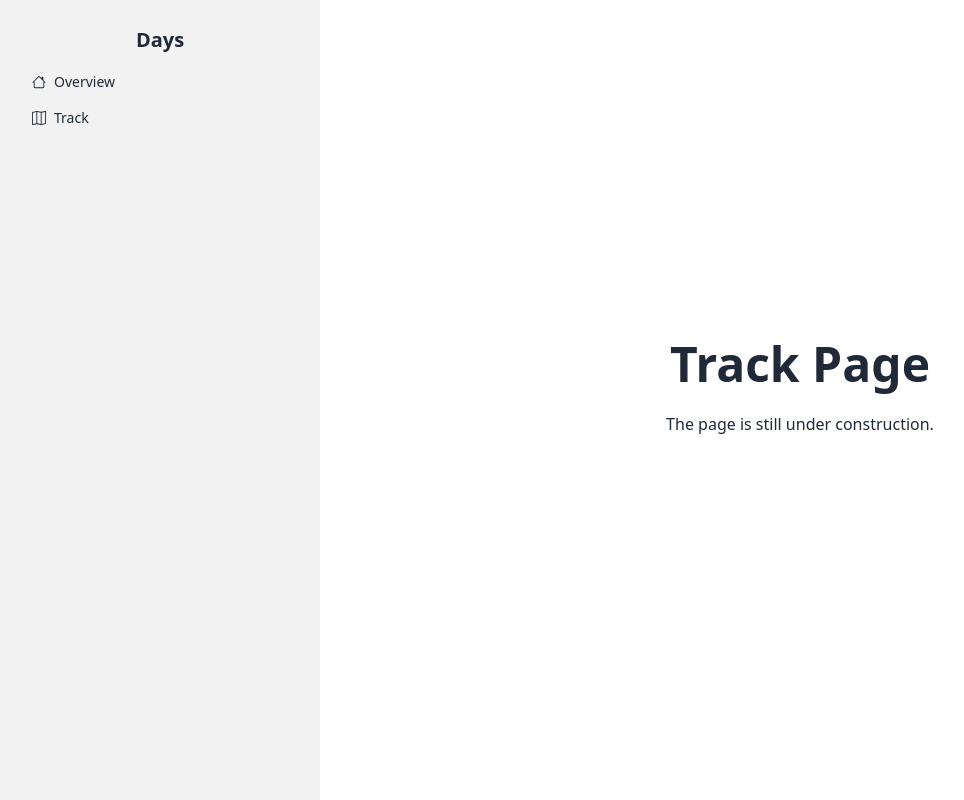
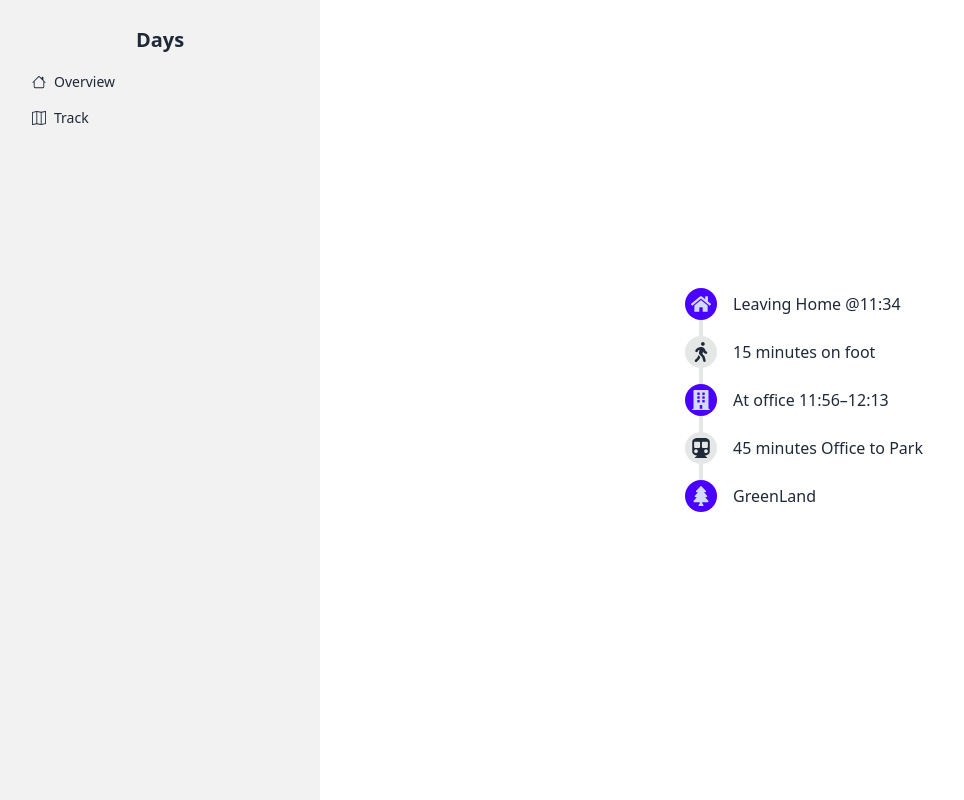
Before and after one commit to MountComb/days, a React (Vite) app in the folder frontend/: page /track in a window 1280 px wide. Shown: the whole page, without its empty margins (0-964 px from the left). Built offline with nearby package versions, Linux system fonts and the light colour scheme.

Commit message:
create a timeline view

```diff
--- a/frontend/src/TrackPage.tsx
+++ b/frontend/src/TrackPage.tsx
@@ -1,13 +1,45 @@
+import { FaBuilding, FaHome, FaSubway, FaTree, FaWalking } from "react-icons/fa";
+
 export default function TrackPage() {
     return (
         <main>
             <div className="hero min-h-screen">
                 <div className="hero-content text-center">
                     <div className="max-w-lg">
-                        <h1 className="text-5xl font-bold">Track Page</h1>
-                        <p className="py-6">
-                            The page is still under construction.
-                        </p>
+
+                        <ul className="timeline timeline-vertical timeline-compact">
+                            <li>
+                                <div className="timeline-middle size-8 p-1.5 mx-3 rounded-full text-xl bg-primary text-primary-content"><FaHome /></div>
+                                <div className="timeline-end">Leaving Home @11:34</div>
+                                <hr className="bg-base-300 rounded-none min-h-2" />
+                            </li>
+                            <li>
+                                <hr className="bg-base-300 rounded-none min-h-2" />
+                                <div className="timeline-middle size-8 p-1.5 mx-3 rounded-full text-xl bg-base-300 text-base-content"><FaWalking /></div>
+                                <div className="timeline-end">15 minutes on foot</div>
+                                <hr className="bg-base-300 rounded-none min-h-2" />
+                            </li>
+                            <li>
+                                <hr className="bg-base-300 rounded-none min-h-2" />
+                                <div className="timeline-middle size-8 p-1.5 mx-3 rounded-full text-xl bg-primary text-primary-content"><FaBuilding /></div>
+                                {/* <div className="timeline-middle w-8 h-0 mx-3"></div> */}
+                                <div className="timeline-end">At office 11:56<>&ndash;</>12:13</div>
+                                <hr className="bg-base-300 rounded-none min-h-2" />
+                            </li>
+                            <li>
+                                <hr className="bg-base-300 rounded-none min-h-2" />
+                                <div className="timeline-middle size-8 p-1.5 mx-3 rounded-full text-xl bg-base-300 text-base-content"><FaSubway /></div>
+                                <div className="timeline-end">45 minutes Office to Park</div>
+                                <hr className="bg-base-300 rounded-none min-h-2" />
+                            </li>
+                            <li>
+                                <hr className="bg-base-300 rounded-none min-h-2" />
+                                <div className="timeline-middle size-8 p-1.5 mx-3 rounded-full text-xl bg-primary text-primary-content"><FaTree /></div>
+                                <div className="timeline-end">GreenLand</div>
+                            </li>
+                        </ul>
+
+
                     </div>
                 </div>
             </div>
```
